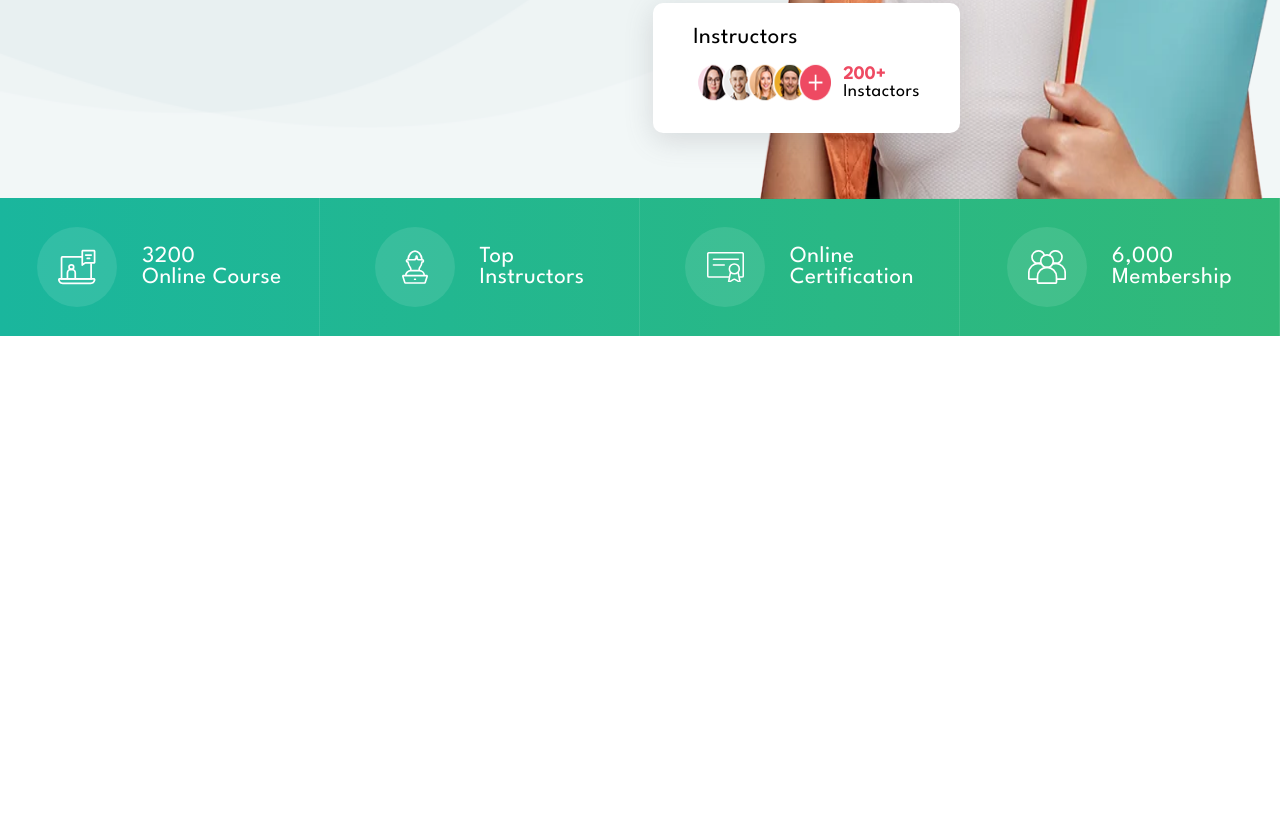
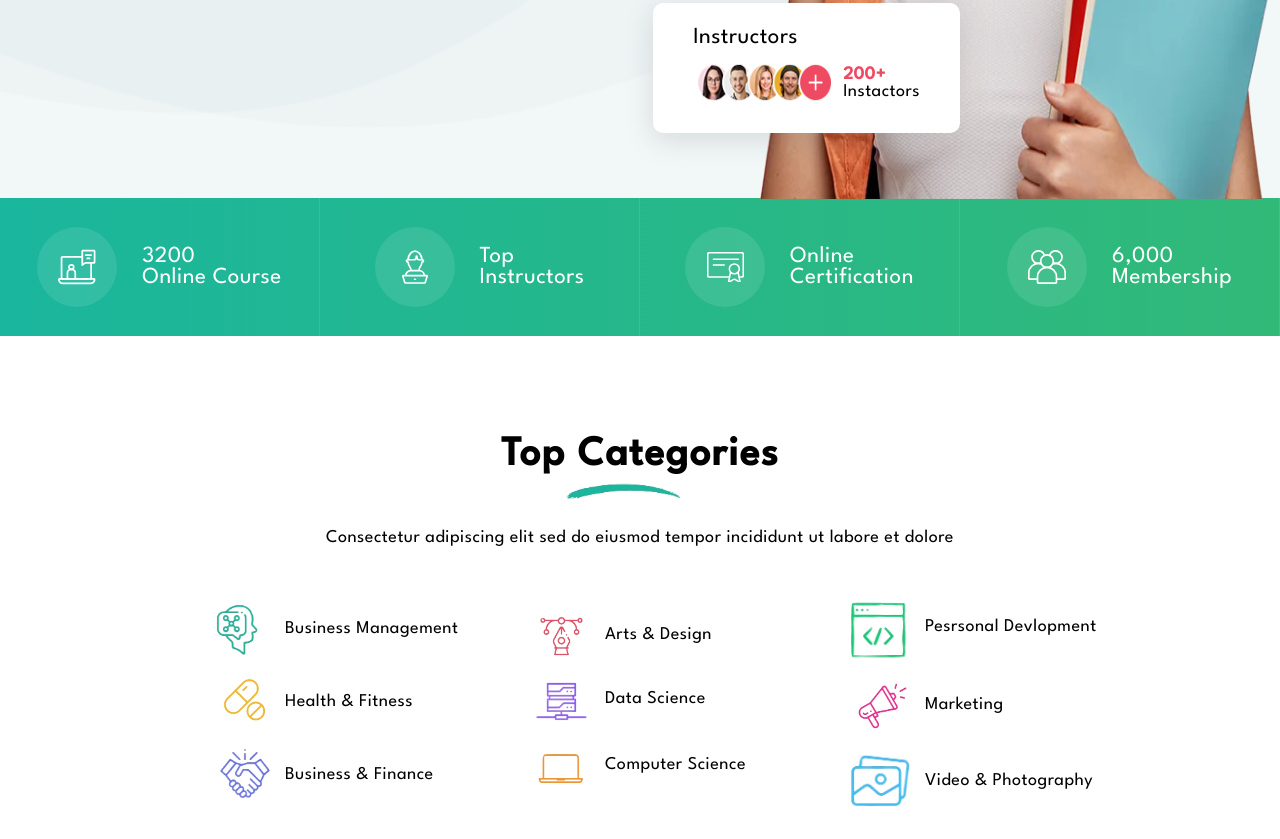
Before and after one commit to Md-sarfraz/Online-course, a plain HTML site: page index.html in a window 1280 px wide. Shown: the part 822-1661 px from the top of the page. Before the commit the page ends 1158 px from the top, so only its background shows below. Drawn offline with nearby package versions, Linux system fonts and the light colour scheme; some icons are missing; a web font is replaced by a local one.

Commit message:
build top category part

```diff
--- a/index.html
+++ b/index.html
@@ -9,8 +9,7 @@
         integrity="sha512-z3gLpd7yknf1YoNbCzqRKc4qyor8gaKU1qmn+CShxbuBusANI9QpRohGBreCFkKxLhei6S9CQXFEbbKuqLg0DA=="
         crossorigin="anonymous" referrerpolicy="no-referrer" />
     <link rel="stylesheet" href="https://cdn.jsdelivr.net/npm/bootstrap-icons@1.11.1/font/bootstrap-icons.css">
-
-
+<link rel="stylesheet" href="https://demo.edublink.co/wp-content/cache/min/1/wp-content/themes/edublink/assets/css/edublink-custom-icons.css?ver=1703408647">
     <link href='https://fonts.googleapis.com/css?family=Clicker Script' rel='stylesheet'>
     <link rel="preconnect" href="https://fonts.googleapis.com">
     <link rel="preconnect" href="https://fonts.gstatic.com" crossorigin>
@@ -301,7 +300,61 @@
                 </p>
             </div>
         </div>
+        <div class="top-categories">
+            <div class="top-categories-heading">
+                <h1>Top Categories</h1>
+                <img src="./Assests/title-shape.png" alt="">
+                <p>Consectetur adipiscing elit sed do eiusmod tempor incididunt ut labore et dolore</p>
+            </div>
+            <div class="top-categories-courses">
+                <ul>
+                    <li>
+                        <img src="./Assests/business management.png" alt="">
+                        <p>Business Management</p>
+                    </li>
+                    <li>
+                        <img src="./Assests/health and fitness.png" alt="">
+                        <p>Health & Fitness</p>
+                    </li>
+                    <li>
+                        <img src="./Assests/business finance.png" alt="">
+                        <p>Business & Finance</p>
+                    </li>
+                </ul>
+                <ul>
+                    <li>
+                        <img src="./Assests/arts and design.png" alt="">
+                        <p>Arts & Design</p>
+                    </li>
+                    <li>
+                        <img src="./Assests/data science.png" alt="">
+                        <p>Data Science</p>
+                    </li>
+                    <li>
+                        <img src="./Assests/computer science.png" alt="">
+                        <p>Computer Science</p>
+                    </li>
+                </ul>
+                <ul>
+                    <li>
+                        <img src="./Assests/personal devlopment.png" alt="">
+                        <p>Pesrsonal Devlopment</p>
+                    </li>
+                    <li>
+                        <img src="./Assests/marketing.png" alt="">
+                        <p>Marketing</p>
+                    </li>
+                    <li>
+                        <img src="./Assests/video and photogrphy.png" alt="">
+                        <p>Video & Photography</p>
+                    </li>
+                </ul>
+
+            </div>
+        </div>
+
     </div>
+
     <script src="./app.js"></script>
 </body>
 
--- a/style.css
+++ b/style.css
@@ -507,3 +507,59 @@ m-0 {
     color: #ee4a62;
     font-weight: bold;
 }
+
+
+
+
+
+
+
+
+
+.top-categories{
+    display: flex;
+    flex-direction: column;
+    align-items: center;
+    justify-content: center;
+    padding-top: 100px;
+}
+.top-categories-heading{
+    display: flex;
+    flex-direction: column;
+    align-items: center;
+    justify-content: center;
+}
+.top-categories-heading h1{
+    font-size: 41px;
+    letter-spacing: 1.5px;
+    margin: 0px;
+}
+.top-categories-heading img{
+    width: 175px;
+}
+.top-categories-courses{
+    display:flex ;
+    flex-direction:row ;
+    justify-content: center;
+    align-items: center;
+    width: 100%;
+
+}
+.top-categories-courses ul{
+    display: flex;
+    flex-direction: column;
+    justify-content: center;
+    align-items: start;
+    width: 25%;
+}
+
+.top-categories-courses ul li{
+    display:flex ;
+    flex-direction:row ;
+    justify-content: center;
+    align-items: center;
+
+}
+.top-categories-courses ul li img{
+width: 85px;
+}
```
Also changed, not shown: Assests/arts and design.png (added), Assests/business finance.png (added), Assests/business management.png (added), Assests/circle-image1.png (added), Assests/computer science.png (added), Assests/data science.png (added), Assests/health and fitness.png (added), Assests/marketing.png (added), Assests/personal devlopment.png (added), Assests/title-shape.png (added), Assests/video and photogrphy.png (added).
